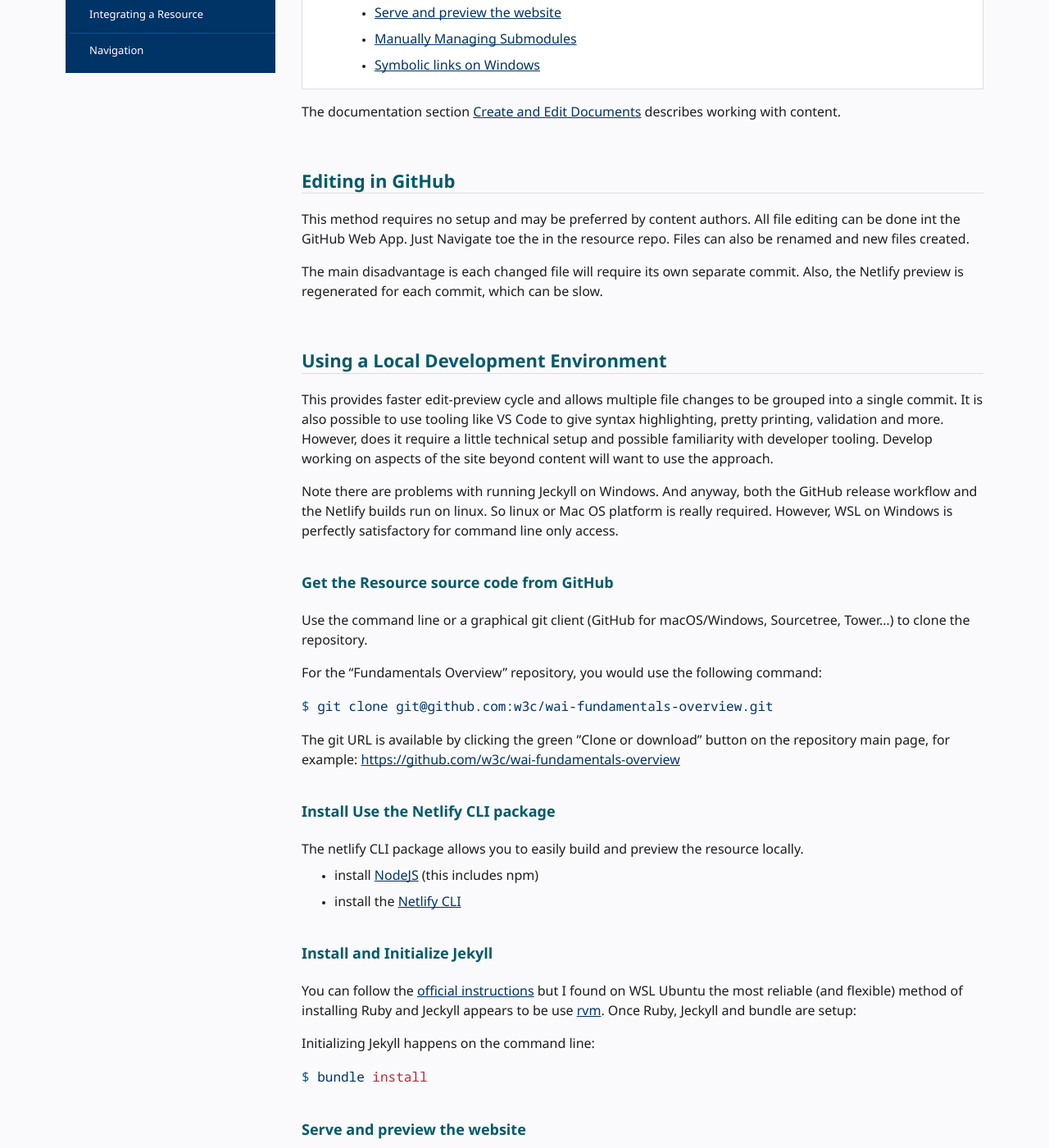
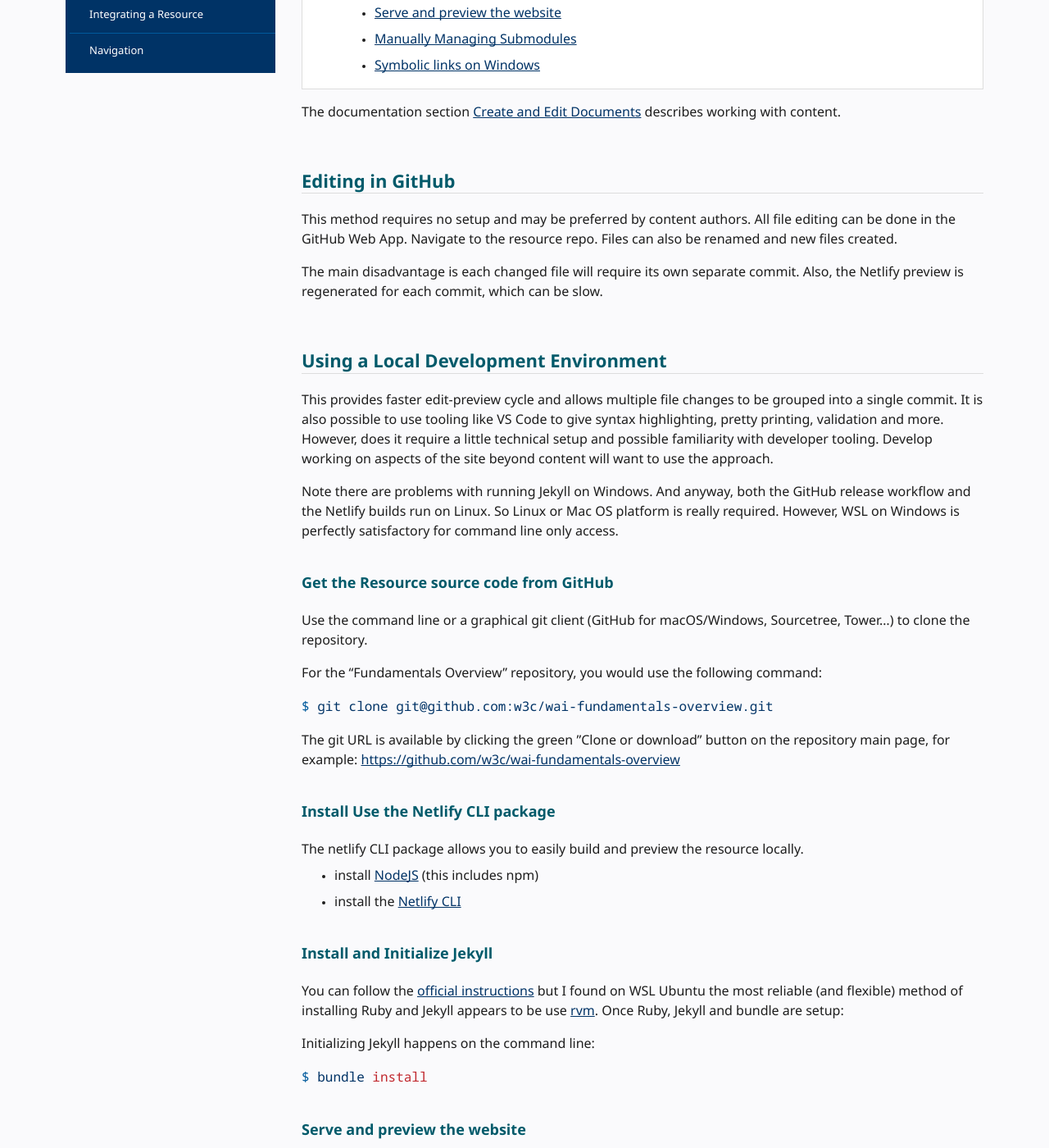
Before and after one commit to w3c/wai-website-theme, a Jekyll site: the page built from content/technical-existing-resource.md, in a window 1280 px wide and 1400 px high, scrolled down 635 px. Shown: the whole window at 82% size. Built offline with Jekyll 4.4.1, drawn with Linux system fonts in a browser that asks for light colours; cached includes are drawn as plain includes; comment, search, counter and statistics services are not loaded; some of the changed text lies outside the part shown.

Commit message:
fixing typos while I'm here

```diff
--- a/content/technical-existing-resource.md
+++ b/content/technical-existing-resource.md
@@ -31,7 +31,7 @@ The documentation section [Create and Edit Documents](/writing/) describes worki
 
 ## Editing in GitHub
 
-This method requires no setup and may be preferred by content authors. All file editing can be done int the GitHub Web App. Just Navigate toe the in the resource repo. Files can also be renamed and new files created.
+This method requires no setup and may be preferred by content authors. All file editing can be done in the GitHub Web App. Navigate to the resource repo. Files can also be renamed and new files created.
 
 The main disadvantage is each changed file will require its own separate commit. Also, the Netlify preview is regenerated for each commit, which can be slow.
 
@@ -39,7 +39,7 @@ The main disadvantage is each changed file will require its own separate commit.
 
 This provides faster edit-preview cycle and allows multiple file changes to be grouped into a single commit. It is also possible to use tooling like VS Code to give syntax highlighting, pretty printing, validation and more. However, does it require a little technical setup and possible familiarity with developer tooling. Develop working on aspects of the site beyond content will want to use the approach.
 
-Note there are problems with running Jeckyll on Windows. And anyway, both the GitHub release workflow and the Netlify builds run on linux. So linux or Mac OS platform is really required. However, WSL on Windows is perfectly satisfactory for command line only access.
+Note there are problems with running Jekyll on Windows. And anyway, both the GitHub release workflow and the Netlify builds run on Linux. So Linux or Mac OS platform is really required. However, WSL on Windows is perfectly satisfactory for command line only access.
 
 ### Get the Resource source code from GitHub
 
@@ -62,7 +62,7 @@ The netlify CLI package allows you to easily build and preview the resource loca
 
 ### Install and Initialize Jekyll
 
-You can follow the [official instructions](https://jekyllrb.com/docs/installation/) but I found on WSL Ubuntu the most reliable (and flexible)  method of installing Ruby and Jeckyll appears to be use [rvm](https://rvm.io/). Once Ruby, Jeckyll and bundle are setup:
+You can follow the [official instructions](https://jekyllrb.com/docs/installation/) but I found on WSL Ubuntu the most reliable (and flexible)  method of installing Ruby and Jekyll appears to be use [rvm](https://rvm.io/). Once Ruby, Jekyll and bundle are setup:
 
 Initializing Jekyll happens on the command line:
 
```
Also changed, not shown: other parts of content/technical-existing-resource.md (+1 -1 lines).
